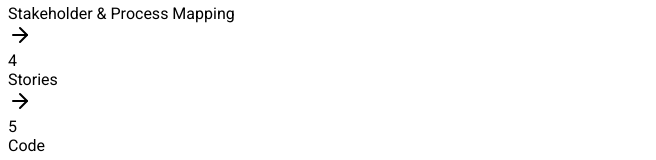
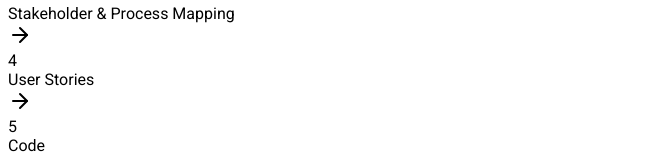
Before and after one commit to Biswanathdas1996/projectPlanner, a React (Vite) app in the folder client/: page /user-journey in a window 1280 px wide. Shown: the part 337-497 px from the top of the page, without its empty margins (0-656 px from the left). Built offline with nearby package versions, Linux system fonts and the light colour scheme.

Commit message:
Visual edit
Replit-Commit-Author: Agent
Replit-Commit-Session-Id: a1e8e478-0f20-4c5b-b9c2-e9075db2486c
Replit-Commit-Screenshot-Url: https://storage.googleapis.com/screenshot-production-us-central1/caabfea3-4e34-430a-96b7-a87b3778ccb8/00281399-2a88-403f-b36f-f42148d55e8b.jpg

```diff
--- a/client/src/components/workflow-progress.tsx
+++ b/client/src/components/workflow-progress.tsx
@@ -116,9 +116,7 @@ export function WorkflowProgress({ currentStep, completedSteps = [] }: WorkflowP
             <span className={`text-sm font-medium hidden sm:block ${
               getStepStatus('stories') === 'active' ? 'text-blue-700' :
               getStepStatus('stories') === 'completed' ? 'text-green-700' : 'text-gray-600'
-            }`}>
-              Stories
-            </span>
+            }`}>User Stories</span>
           </div>
 
           <ArrowRight className="h-4 w-4 text-gray-300" />
```
